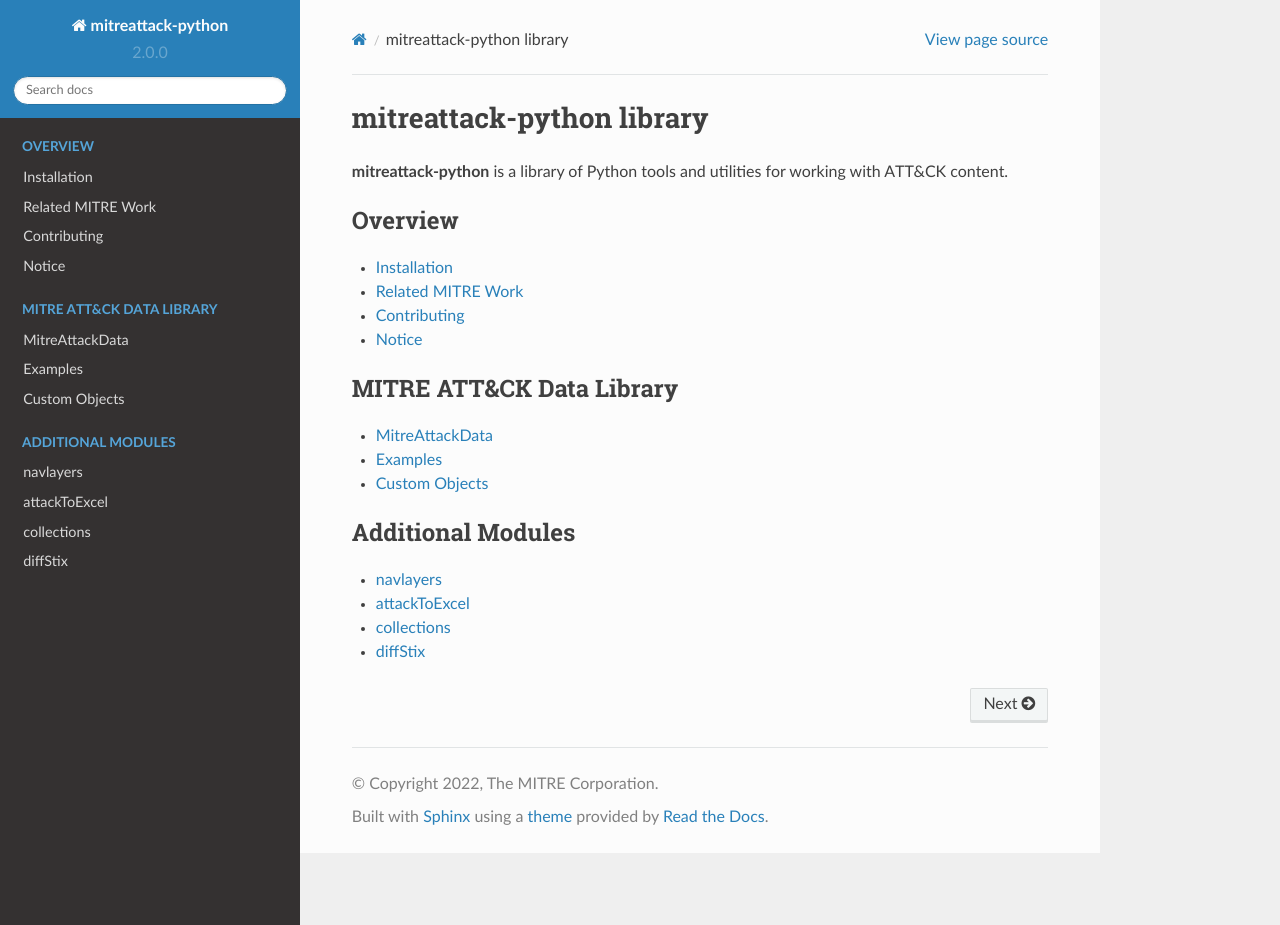
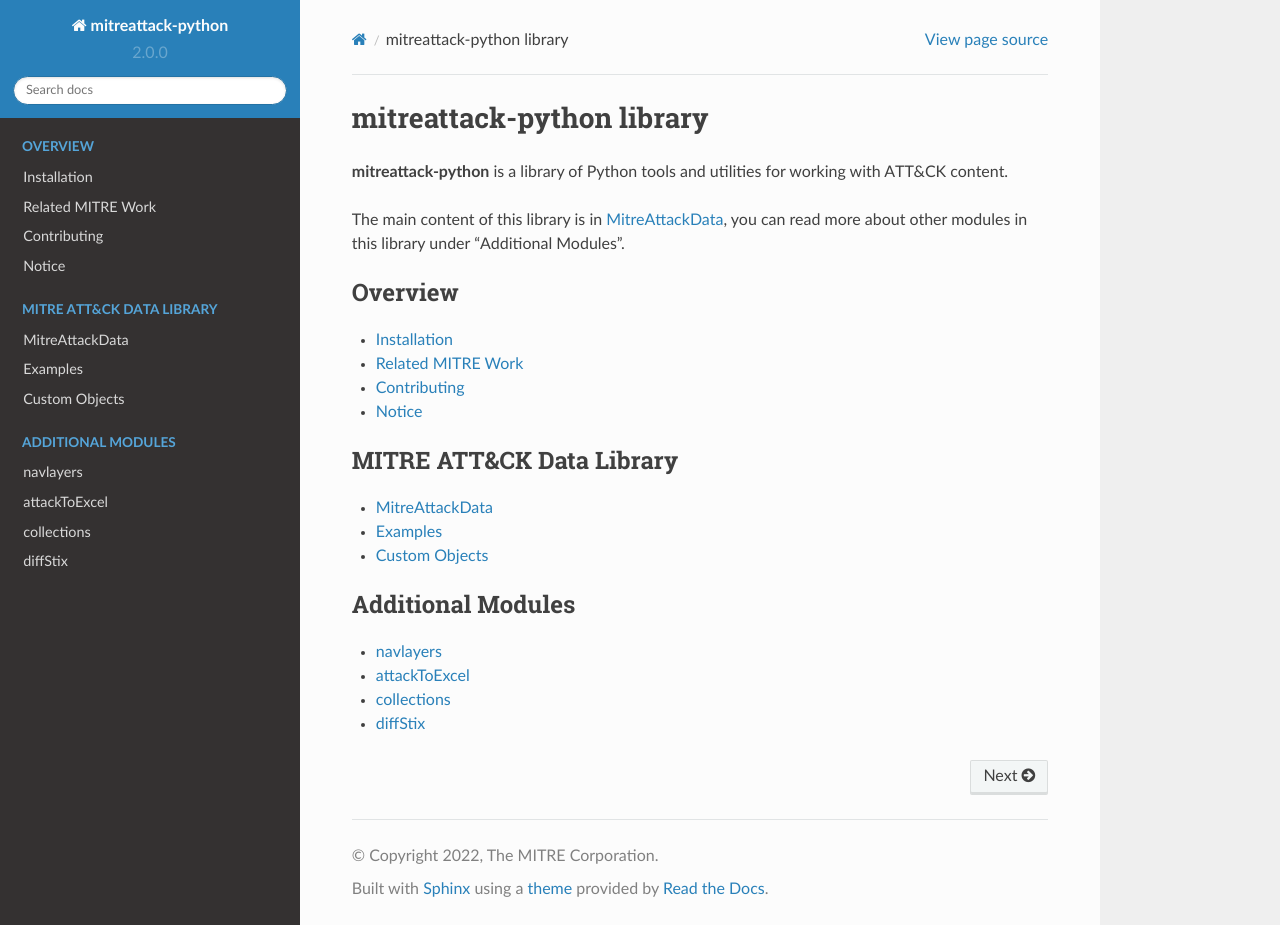
Before and after one commit to mitre-attack/mitreattack-python, a Sphinx documentation site: the page built from docs/index.rst, in a window 1280 px wide and 925 px high. Built offline with Sphinx 7.4.7 and the Read the Docs theme 2.0.0, drawn with Linux system fonts in a browser that asks for light colours.

Commit message:
move library note

```diff
--- a/docs/index.rst
+++ b/docs/index.rst
@@ -3,6 +3,9 @@ mitreattack-python library
 
 **mitreattack-python** is a library of Python tools and utilities for working with ATT&CK
 content.
+
+The main content of this library is in :ref:`MitreAttackData ref`, you can read more about
+other modules in this library under "Additional Modules".
 
 .. toctree::
    :maxdepth: 1
--- a/docs/installation.rst
+++ b/docs/installation.rst
@@ -9,8 +9,5 @@ To use this package, install the mitreattack-python library with `pip`_:
 
 *Note*: this library requires `python3`_.
 
-The main content of this library is in :ref:`MitreAttackData ref`, you can read more about
-other modules in this library under "Additional Modules".
-
 .. _pip: https://pip.pypa.io/en/stable/
 .. _python3: https://www.python.org/
--- a/docs/mitre_attack_data/custom_objects.rst
+++ b/docs/mitre_attack_data/custom_objects.rst
@@ -6,9 +6,8 @@ who want a more advanced understanding of how this library is implemented.
 
 ATT&CK uses a mix of predefined and custom STIX objects to implement ATT&CK concepts. More
 information about the mapping of ATT&CK concepts to STIX 2.0 objects can be found in the the
-`ATT&CK Data Model documentation`_.
-
-The ``MitreAttackData`` library implements the following `custom STIX object types`_:
+`ATT&CK Data Model documentation`_. The ``MitreAttackData`` library implements the following
+`custom STIX object types`_:
 
 .. autoclass:: mitreattack.stix20.Matrix
 
```
